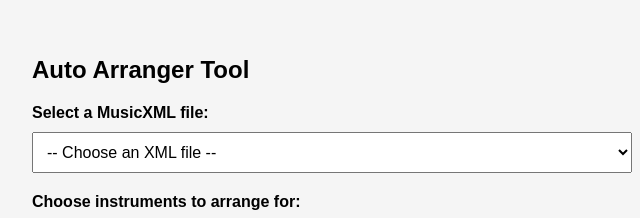
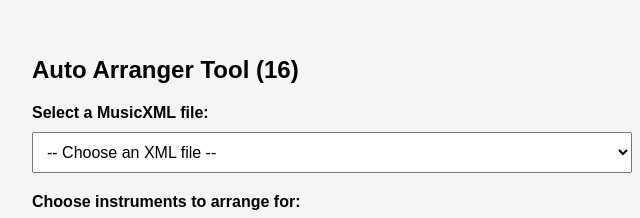
Before and after one commit to georgeharrisca/16, a plain HTML site: page index.html in a window 1280 px wide. Shown: the top 218 px of the page, 308-948 px from the left. Drawn offline with Linux system fonts and the light colour scheme.

Commit message:
Update index.html

```diff
--- a/index.html
+++ b/index.html
@@ -45,7 +45,7 @@
 </head>
 <body>
 
-  <h1>Auto Arranger Tool</h1>
+  <h1>Auto Arranger Tool (16)</h1>
 
   <!-- Step 1: Select XML file -->
   <label for="xmlSelect">Select a MusicXML file:</label>
```
